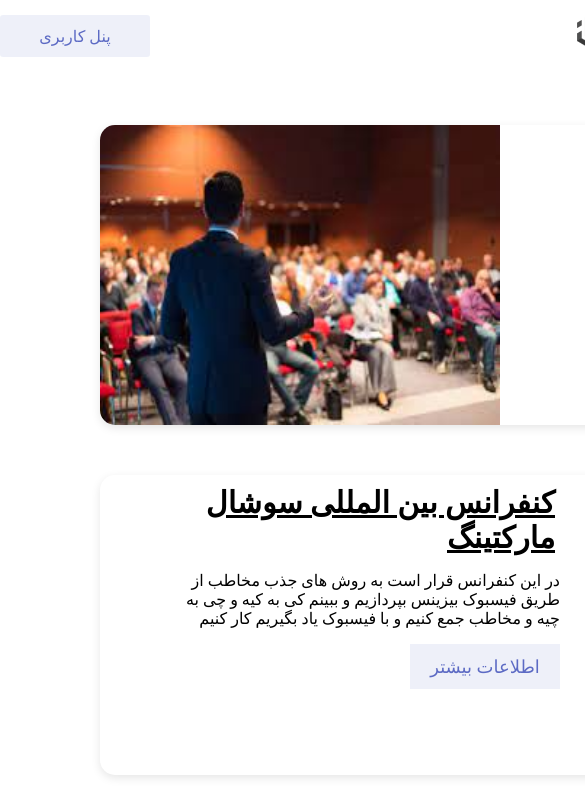
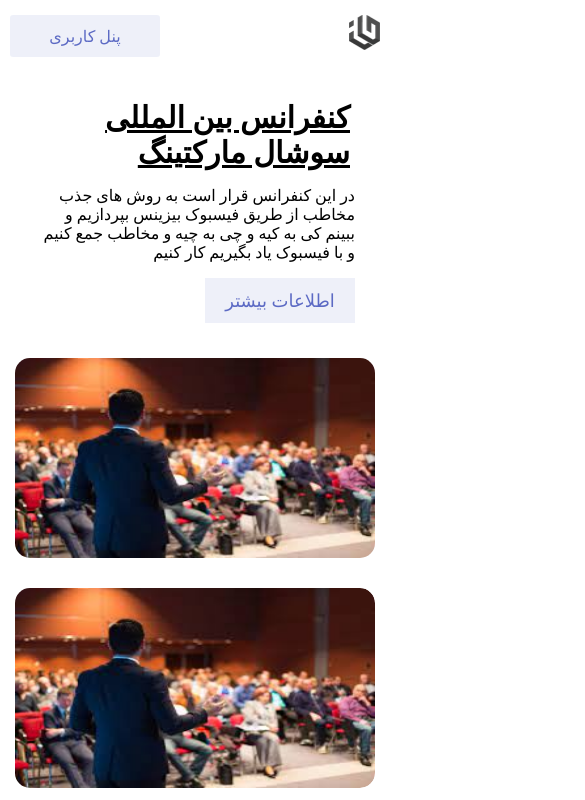
Before and after one commit to hiradsajde/next-events, a Next.js app: page / in a window 390 px wide. Shown: the top 800 px of the page, 585 px wide, since content can reach past the window. Built offline with nearby package versions, Linux system fonts and the light colour scheme.

Commit message:
Inital commit

```diff
--- a/components/hoc/grid.js
+++ b/components/hoc/grid.js
@@ -1,11 +1,17 @@
 import Menu from "../ui/menu/menu"
+import Head from 'next/head'
 
 const Grid = ({children}) => {
     return (
-        <div className="container">
-            <Menu/>
-            {children}
-        </div>
+        <>
+            <Head>
+                <meta name="viewport" content="width=device-width, initial-scale=1.0"/>
+            </Head>
+            <div className="container">
+                <Menu/>
+                {children}
+            </div>
+        </>
     )
 }
 
--- a/contexts/events.js
+++ b/contexts/events.js
@@ -1,4 +1,6 @@
-const events = [
+import React from "react"
+
+const datas = [
     {
         title : "کنفرانس بین المللی سوشال مارکتینگ",
         description : "در این کنفرانس قرار است به روش های جذب مخاطب از طریق فیسبوک بیزینس بپردازیم و ببینم کی به کیه و چی به چیه و مخاطب جمع کنیم و با فیسبوک یاد بگیریم کار کنیم",
@@ -16,4 +18,6 @@ const events = [
     },
 ]
 
-export default events
+const Events = React.createContext({data : datas})
+
+export default Events
--- a/pages/index.js
+++ b/pages/index.js
@@ -1,9 +1,10 @@
 import Event from "../components/ui/event/event"
-import events from "../contexts/events"
-
+import Events from "../contexts/events"
+import { useContext } from "react"
 const index = () => {
+    const { data } = useContext(Events)
     return (
-        events.map((props,num) => {
+        data.map((props,num) => {
             (num % 2 == 0) ? props.right = true : props.right = false
             props.id = num
             return <Event {...props} key={num}/>
--- a/styles/_variables.scss
+++ b/styles/_variables.scss
@@ -1,7 +1,13 @@
 :root {
-    --container-width : 1100px;
+    --container-width : clamp(300px , 59% , 1100px);
     // theme colors
     --main-second-color : rgba(92,106,196,0.1);
     --text-second-color : #5c6ac4;
     --text-first-color : #54595F;
 }
+
+@media screen and (max-width : 420px){
+    :root {
+        --container-width : calc(100% - 20px);
+    }
+}
--- a/styles/components/event.module.scss
+++ b/styles/components/event.module.scss
@@ -1,6 +1,6 @@
 .event{
     width: calc(100% - 200px);
-    height: 300px;
+    min-height: 300px;
     margin: auto;
     border-radius: 15px;
     box-shadow: 0 3px 10px rgb(0 0 0 / 0.1);
@@ -20,7 +20,7 @@
     }
     .image {
         width: 400px;
-        height: 100%;
+        height: 300px;
         overflow: hidden;
         img{
             height: 100%;
@@ -75,3 +75,29 @@
         }
     }
 }
+
+@media screen and (max-width : 1680px){
+    .event {
+        box-shadow: none;
+        width: calc(100% - 10px);
+        display: block;
+        padding: 0px;
+        margin: 10px auto !important;
+        .text{
+            max-width: calc(100% - 10px) !important;
+        }
+        .image{
+            width: 100%;
+            height: 200px;
+            margin-top: 30px;
+            img {
+                height: 200px;
+                border-radius: 15px;
+                width: 100%;
+            }
+        }
+        .rImage {
+            border-radius: 15px;
+        }
+    }
+}
--- a/styles/components/menu.module.scss
+++ b/styles/components/menu.module.scss
@@ -3,7 +3,7 @@
     height: 60px;
     display: flex;
     justify-content: space-between;
-    margin: 15px 0px;
+    margin: 15px auto;
     .logo {
         img{
             width: 31px;
@@ -43,3 +43,11 @@
         }
     }
 }
+
+@media screen and (max-width : 1680px){
+    .menu{
+        .items{
+            display: none;
+        }
+    }
+}
--- a/styles/globals.scss
+++ b/styles/globals.scss
@@ -2,6 +2,8 @@
 
 body{
   direction: rtl;
+  margin: 0px;
+  padding: 0px;
 }
 
 .container {
```
Also changed, not shown: pages/event/[id].js (+6 -4 lines), styles/components/detail.module.scss (+13 -3 lines).
